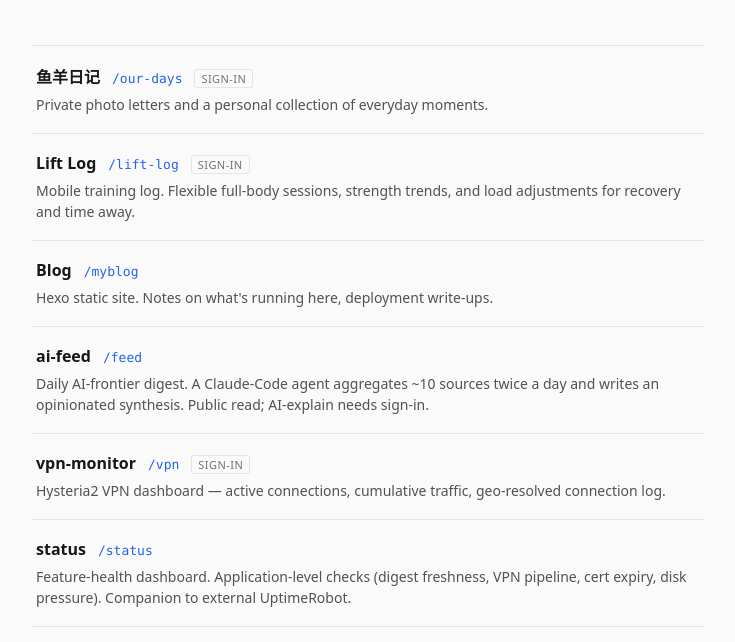
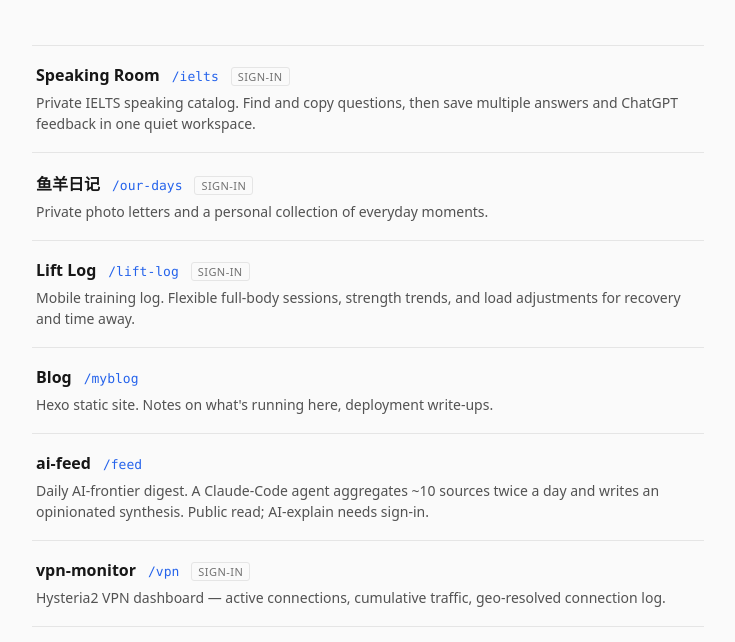
Before and after one commit to WhatsFish/site-index, a plain HTML site: page index.html in a window 1280 px wide. Shown: the part 158-800 px from the top of the page, without its empty margins (272-1007 px from the left). Drawn offline with Linux system fonts and the light colour scheme.

Commit message:
feat: add Speaking Room service entry
Co-authored-by: Copilot <223556219+Copilot@users.noreply.github.com>

```diff
--- a/index.html
+++ b/index.html
@@ -136,6 +136,15 @@
   </header>
 
   <nav class="grid">
+    <a class="item" href="/ielts">
+      <div class="item-row">
+        <span class="name">Speaking Room</span>
+        <span class="path">/ielts</span>
+        <span class="auth">sign-in</span>
+      </div>
+      <p class="desc">Private IELTS speaking catalog. Find and copy questions, then save multiple answers and ChatGPT feedback in one quiet workspace.</p>
+    </a>
+
     <a class="item" href="/our-days">
       <div class="item-row">
         <span class="name">鱼羊日记</span>
```
